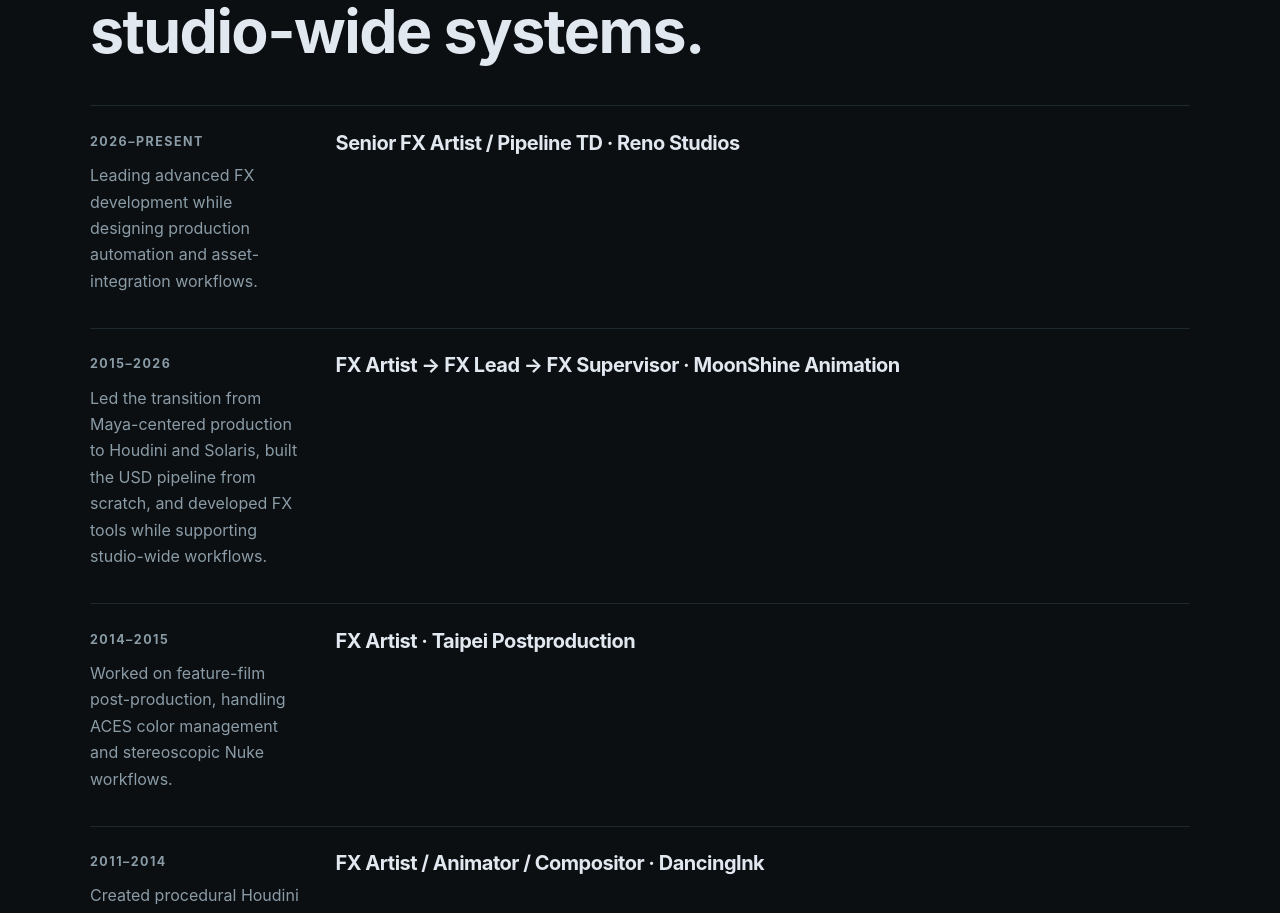
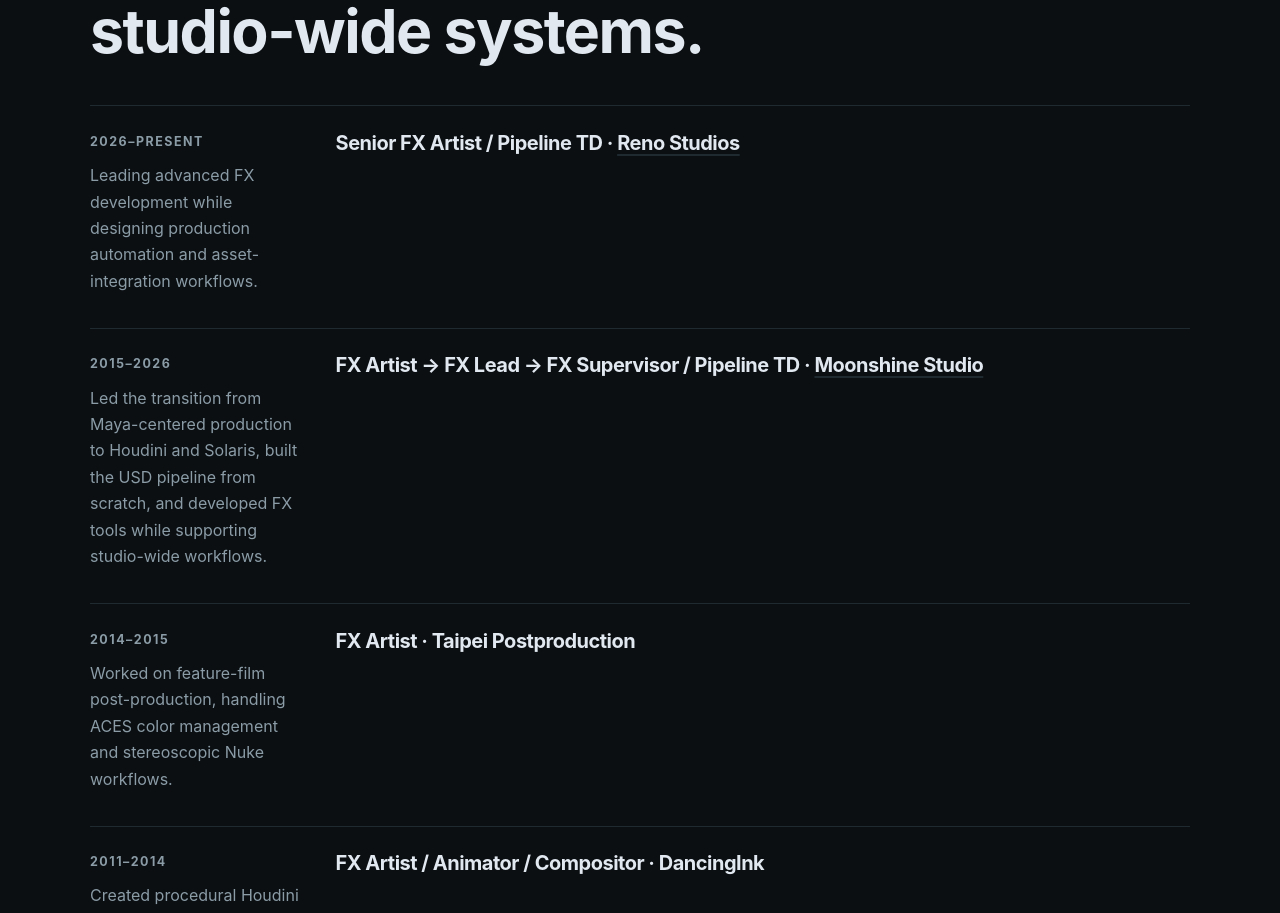
Before and after one commit to chordee/chordee.github.io, a plain HTML site: page index.html in a window 1280 px wide. Shown: the part 3463-4376 px from the top of the page. Drawn offline with Linux system fonts and the light colour scheme.

Commit message:
Update Moonshine Studio name, company website links, and dual role title

```diff
--- a/index.html
+++ b/index.html
@@ -107,8 +107,8 @@
       <p class="section-label">Experience</p>
       <h2 id="experience-title">From shot production to studio-wide systems.</h2>
       <ol class="timeline">
-        <li><p class="timeline-date">2026–Present</p><h3>Senior FX Artist / Pipeline TD · Reno Studios</h3><p>Leading advanced FX development while designing production automation and asset-integration workflows.</p></li>
-        <li><p class="timeline-date">2015–2026</p><h3>FX Artist → FX Lead → FX Supervisor · MoonShine Animation</h3><p>Led the transition from Maya-centered production to Houdini and Solaris, built the USD pipeline from scratch, and developed FX tools while supporting studio-wide workflows.</p></li>
+        <li><p class="timeline-date">2026–Present</p><h3>Senior FX Artist / Pipeline TD · <a class="company-link" href="https://reno-studios.com/" target="_blank" rel="noreferrer">Reno Studios</a></h3><p>Leading advanced FX development while designing production automation and asset-integration workflows.</p></li>
+        <li><p class="timeline-date">2015–2026</p><h3>FX Artist → FX Lead → FX Supervisor / Pipeline TD · <a class="company-link" href="https://moonshine.tw/" target="_blank" rel="noreferrer">Moonshine Studio</a></h3><p>Led the transition from Maya-centered production to Houdini and Solaris, built the USD pipeline from scratch, and developed FX tools while supporting studio-wide workflows.</p></li>
         <li><p class="timeline-date">2014–2015</p><h3>FX Artist · Taipei Postproduction</h3><p>Worked on feature-film post-production, handling ACES color management and stereoscopic Nuke workflows.</p></li>
         <li><p class="timeline-date">2011–2014</p><h3>FX Artist / Animator / Compositor · DancingInk</h3><p>Created procedural Houdini effects alongside rendering, compositing, tracking, animation, and rigging work.</p></li>
       </ol>
--- a/styles.css
+++ b/styles.css
@@ -64,6 +64,8 @@
 .timeline { margin: 0; padding: 0; list-style: none; }
 .timeline li { display: grid; grid-template-columns: minmax(8rem, .4fr) 1.6fr; column-gap: 2rem; padding-block: 1.6rem; border-top: 1px solid var(--border); }
 .timeline h3, .timeline p { margin-block: 0 .5rem; }
+.company-link { color: inherit; text-decoration: underline; text-decoration-color: var(--border); text-underline-offset: .2em; transition: color .15s ease, text-decoration-color .15s ease; }
+.company-link:hover { color: var(--accent); text-decoration-color: var(--accent); }
 #about > p { max-width: 720px; font-size: 1.1rem; }
 footer { display: flex; justify-content: space-between; gap: 1rem; padding-block: 2.5rem; border-top: 1px solid var(--border); color: var(--muted); }
 footer div { display: flex; gap: 1rem; }
```
Also changed, not shown: ja/index.html (+2 -2 lines).
